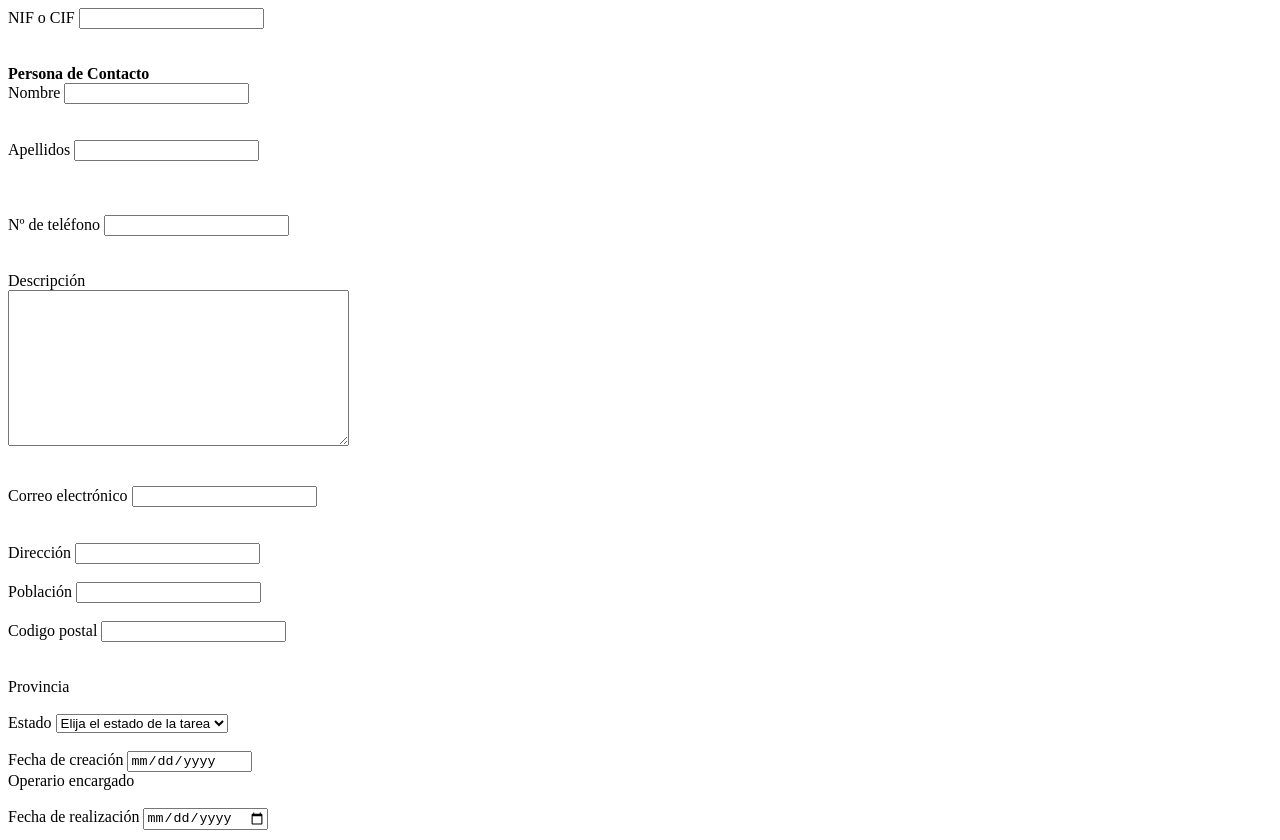
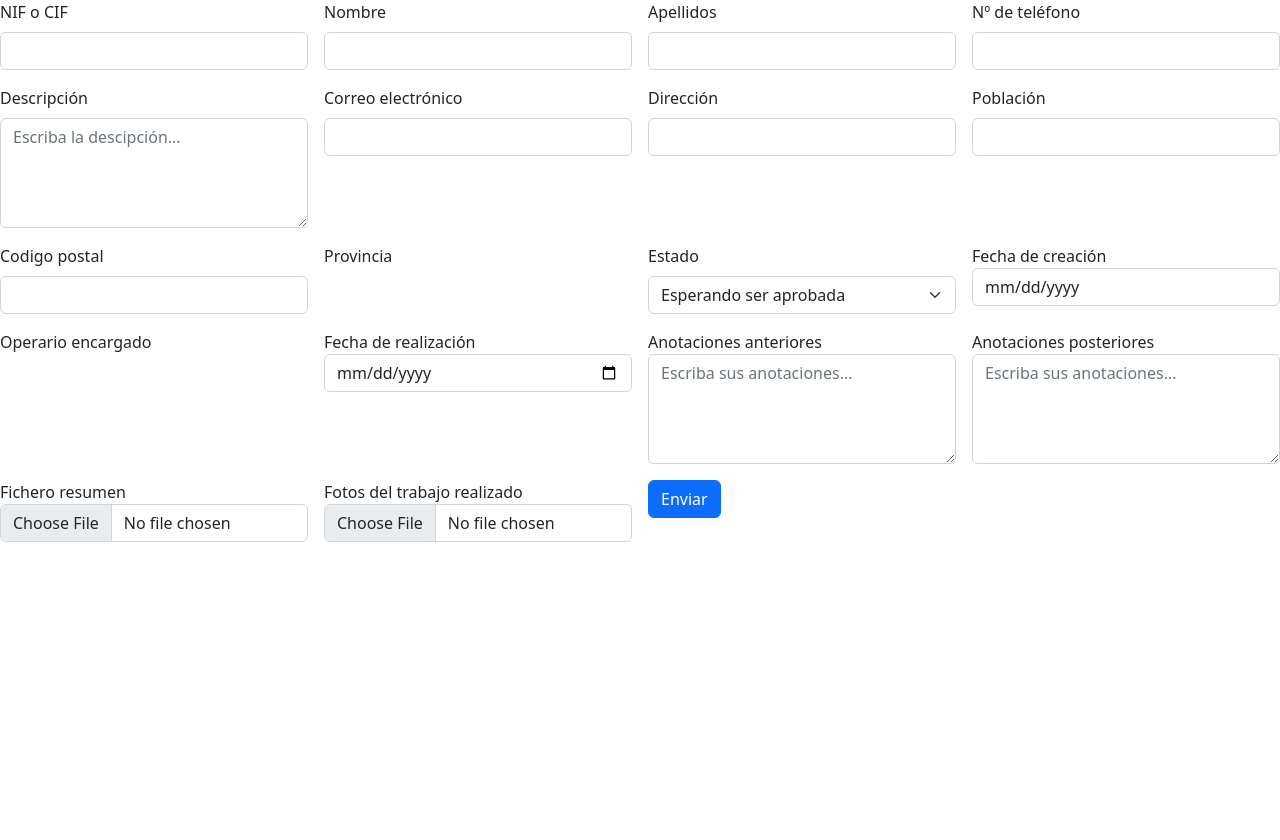
Before and after one commit to hinestrosa4/Proyecto, a PHP site: template app/views/formularioTarea.php in a window 1280 px wide. Shown: the top 840 px of the page. After the commit the page ends 800 px from the top, so only its background shows below. Run offline with PHP 8.4, Linux system fonts and the light colour scheme; the template is opened without the code that fills it, so the values that code supplies are empty.

Commit message:
IsertarFicheros_Dia6

```diff
--- a/app/libraries/creaSelect.php
+++ b/app/libraries/creaSelect.php
@@ -1,7 +1,7 @@
 <?php
 function CreaSelect($name, $opciones, $valorDefecto = '')
 {
-    $html = "\n" . '<select name="' . $name . '">';
+    $html = "\n" . '<select class="form-select" name="' . $name . '">';
     foreach ($opciones as $value => $text) {
         if ($value == $valorDefecto)
             $select = 'selected="selected"';
--- a/app/views/formularioTarea.php
+++ b/app/views/formularioTarea.php
@@ -6,71 +6,119 @@
     <meta http-equiv="X-UA-Compatible" content="IE=edge">
     <meta name="viewport" content="width=device-width, initial-scale=1.0">
     <title>Proyecto Rafael Hinestrosa</title>
+    <link href="https://cdn.jsdelivr.net/npm/bootstrap@5.2.3/dist/css/bootstrap.min.css" rel="stylesheet" integrity="sha384-rbsA2VBKQhggwzxH7pPCaAqO46MgnOM80zW1RWuH61DGLwZJEdK2Kadq2F9CUG65" crossorigin="anonymous">
+    <link href="../../assets/css/style.css" rel="stylesheet">
 </head>
 
 <body>
 
-    <form method="post" action="../controllers/validarFormTarea.php">
+    <form class="row g-3 needs-validation" method="post" action="../controllers/validarFormTarea.php" enctype="multipart/form-data">
 
-        <label>NIF o CIF</label> <input type="text" name="nif_cif" value="<?= ValorPost('nif_cif') ?>"><br>
-        <?= VerError('nif_cif') ?><br><br>
+    <div class="col-md-3">
+        <label class="form-label">NIF o CIF</label>
+        <input class="form-control" type="text" name="nif_cif" value="<?= ValorPost('nif_cif') ?>">
+        <?= VerError('nif_cif') ?>
+        </div>
 
-        <label><strong>Persona de Contacto</strong></label><br>
-        <label>Nombre</label> <input type="text" name="nombre" value="<?= ValorPost('nombre') ?>"><br>
-        <?= VerError('nombre') ?><br><br>
-        <label>Apellidos</label> <input type="text" name="apellidos" value="<?= ValorPost('apellidos') ?>"><br>
-        <?= VerError('apellidos') ?><br><br><br>
+        <div class="col-md-3">
+        <label class="form-label">Nombre</label>
+        <input class="form-control" type="text" name="nombre" value="<?= ValorPost('nombre') ?>">
+        <?= VerError('nombre') ?>
+        </div>
+        <div class="col-md-3">
+        <label class="form-label">Apellidos</label>
+        <input class="form-control" type="text" name="apellidos" value="<?= ValorPost('apellidos') ?>">
+        <?= VerError('apellidos') ?>
+        </div>
 
-        <label>Nº de teléfono</label> <input type="text" name="telefono" value="<?= ValorPost('telefono') ?>"><br>
-        <?= VerError('telefono') ?><br><br>
+        <div class="col-md-3">
+        <label class="form-label">Nº de teléfono</label>
+        <input class="form-control" type="text" name="telefono" value="<?= ValorPost('telefono') ?>">
+        <?= VerError('telefono') ?>
+        </div>
 
-        <label>Descripción</label><br>
-        <textarea name="descripcion" id="descripcion" cols="40" rows="10"><?= ValorPost('descripcion') ?></textarea><br>
-        <?= VerError('descripcion') ?><br><br>
+        <div class="col-md-3">
+        <label class="form-label">Descripción</label>
+        <textarea class="form-control" placeholder="Escriba la descipción..." name="descripcion" id="descripcion" cols="40" rows="4"><?= ValorPost('descripcion') ?></textarea>
+        <?= VerError('descripcion') ?>
+        </div>
 
-        <label>Correo electrónico</label> <input type="text" name="correo" value="<?= ValorPost('correo') ?>"><br>
-        <?= VerError('correo') ?><br><br>
+        <div class="col-md-3">
+        <label class="form-label">Correo electrónico</label>
+        <input class="form-control" type="text" name="correo" value="<?= ValorPost('correo') ?>">
+        <?= VerError('correo') ?><br>
+        </div>
 
-        <label>Dirección</label> <input type="text" name="direccion" value="<?= ValorPost('direccion') ?>"><br><br>
+        <div class="col-md-3">
+        <label class="form-label">Dirección</label>
+        <input class="form-control" type="text" name="direccion" value="<?= ValorPost('direccion') ?>">
+        </div>
 
-        <label>Población</label> <input type="text" name="poblacion" value="<?= ValorPost('poblacion') ?>"><br><br>
+        <div class="col-md-3">
+        <label class="form-label">Población</label>
+        <input class="form-control" type="text" name="poblacion" value="<?= ValorPost('poblacion') ?>">
+        </div>
 
-        <label>Codigo postal</label> <input type="text" name="codigo_postal" value="<?= ValorPost('codigo_postal') ?>"><br>
-        <?= VerError('codigo_postal') ?><br><br>
+        <div class="col-md-3">
+        <label class="form-label">Codigo postal</label>
+        <input class="form-control" type="text" name="codigo_postal" value="<?= ValorPost('codigo_postal') ?>">
+        <?= VerError('codigo_postal') ?>
+        </div>
 
-        <label>Provincia</label>
+        <div class="col-md-3">
+        <label class="form-label">Provincia</label>
+        <?= CreaSelect('provincia', Provincia::listaSelect(), filter_input(INPUT_POST, 'prov')) ?>
+        </div>
 
-        <?= CreaSelect('provincia', Provincia::listaSelect(), filter_input(INPUT_POST, 'prov')) ?>
-        <br><br>
-
-        <label>Estado</label>
-        <select name="estado" id="estados">
-            <option value="0" hidden>Elija el estado de la tarea</option>
+        <div class="col-md-3">
+        <label class="form-label">Estado</label>
+        <select class="form-select" name="estado" id="estados">
             <option value="b">Esperando ser aprobada</option>
             <option value="p">Pendiente</option>
             <option value="r">Realizada</option>
             <option value="c">Cancelada</option>
-        </select><br><br>
+        </select>
+        </div>
 
-        <label>Fecha de creación</label> <input readonly type="date" name="fecha_creacion" value="<?= $fechaActual ?>"><br>
+        <div class="col-md-3">
+        <label>Fecha de creación</label>
+        <input class="form-control" readonly type="date" name="fecha_creacion" value="<?= $fechaActual ?>">
+        </div>
 
-
+        <div class="col-md-3">
         <label>Operario encargado</label>
         <?= CreaSelect('operario_encargado', Usuario::listaSelect(), filter_input(INPUT_POST, 'prov')) ?>
-        <br><br>
+        </div>
 
-        <label>Fecha de realización</label> <input type="date" name="fecha_realizacion" value="<?= ValorPost('fecha_realizacion') ?>"><br>
-        <?= VerError('fecha_realizacion') ?><br><br>
+        <div class="col-md-3">
+        <label>Fecha de realización</label>
+        <input class="form-control" type="date" name="fecha_realizacion" value="<?= ValorPost('fecha_realizacion') ?>">
+        <?= VerError('fecha_realizacion') ?>
+        </div>
 
-        <label>Anotaciones anteriores</label><br><textarea name="anotaciones_ant" id="anotaciones1" cols="40" rows="10"><?= ValorPost('anotaciones_ant') ?></textarea><br><br>
+        <div class="col-md-3">
+        <label>Anotaciones anteriores</label>
+        <textarea class="form-control" placeholder="Escriba sus anotaciones..." name="anotaciones_ant" id="anotaciones1" cols="10" rows="4"><?= ValorPost('anotaciones_ant') ?></textarea>
+        </div>
 
-        <label>Anotaciones posteriores</label><br><textarea name="anotaciones_pos" id="anotaciones2" cols="40" rows="10"><?= ValorPost('anotaciones_pos') ?></textarea><br><br>
+        <div class="col-md-3">
+        <label>Anotaciones posteriores</label>
+        <textarea class="form-control" placeholder="Escriba sus anotaciones..." name="anotaciones_pos" id="anotaciones2" cols="10" rows="4"><?= ValorPost('anotaciones_pos') ?></textarea>
+        </div>
 
-        <label>Fichero resumen</label><br><input type="file" name=""><br><br>
+        <div class="col-md-3">
+        <label>Fichero resumen</label>
+        <input class="form-control" name="fichero_resumen" type="file">
+        </div>
 
-        <label>Fotos del trabajo realizado</label><br><input type="file" name=""><br><br>
+        <div class="col-md-3">
+        <label>Fotos del trabajo realizado</label>
+        <input class="form-control" name="foto_trabajo" type="file">
+        </div>
 
-        <button type="submit" name="">Enviar</button>
+        <div class="col-md-3" id="buttonE">
+        <button class="btn btn-primary" type="submit" name="">Enviar</button>
+        </div>
     </form>
 </body>
 
```
Also changed, not shown: app/controllers/validarFormTarea.php (+9 -2 lines), app/libraries/uploadFile.php (added, +13 -0 lines), app/models/BD.php (+29 -35 lines), assets/css/style.css (added, +17 -0 lines), 1 other file.
